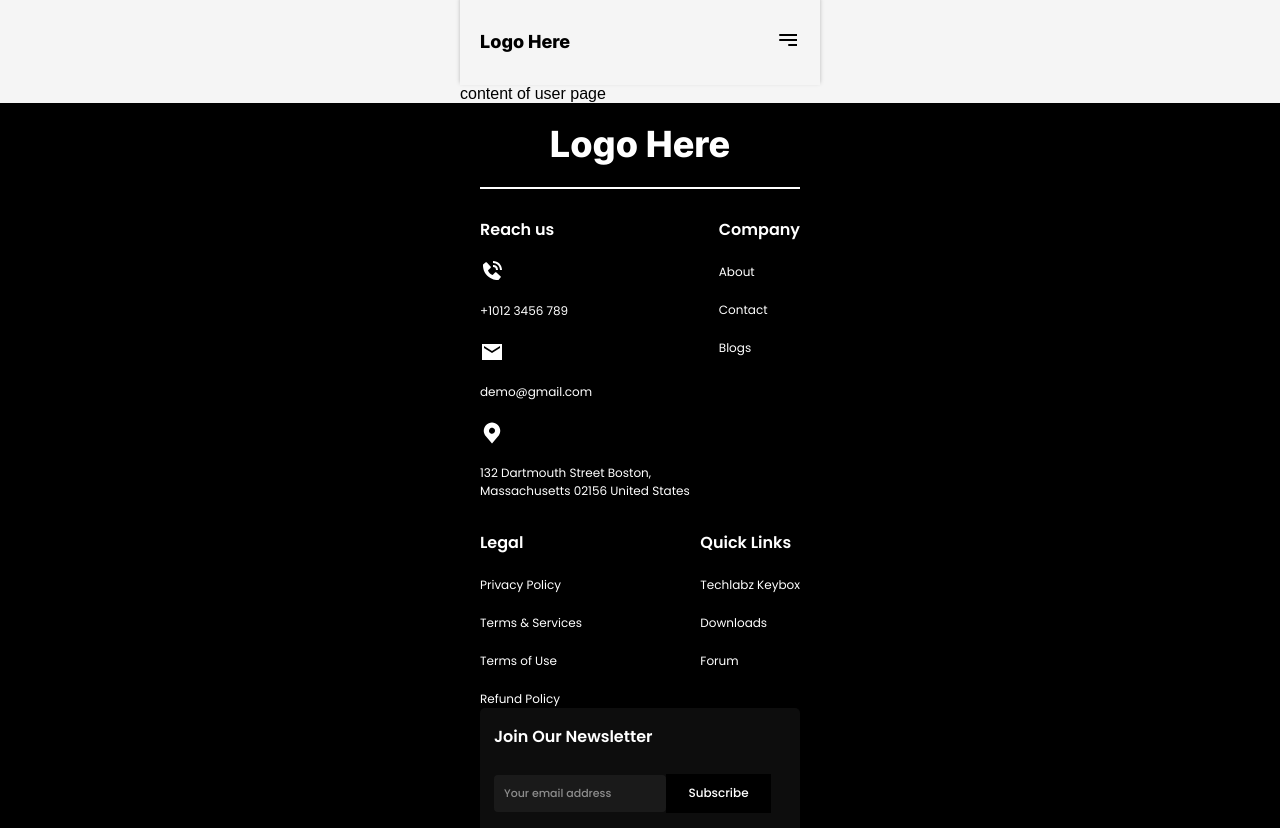
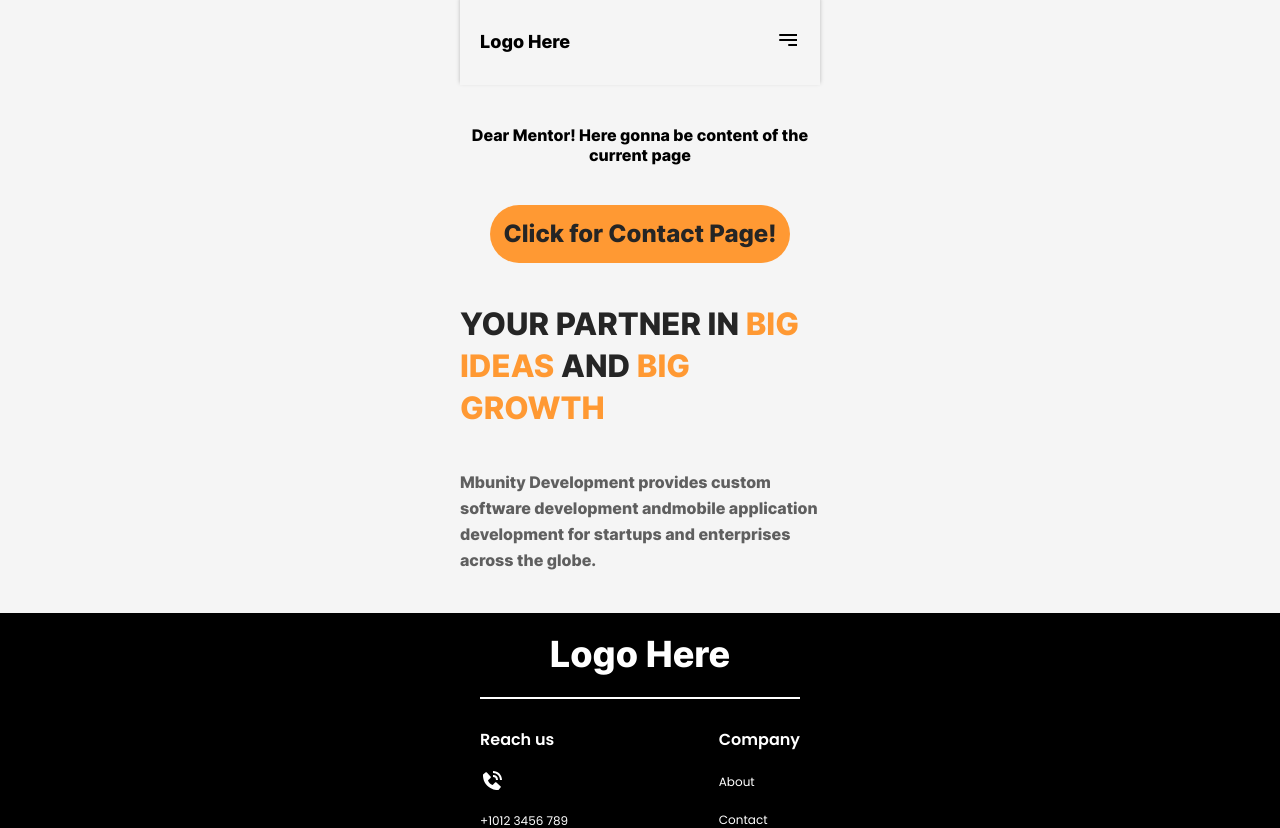
Before and after one commit to vasilinabiznyakova/mbunity_contact_page, a React (Create React App) app: page /mbunity_contact_page/user in a window 1280 px wide. Shown: the top 828 px of the page. Built offline with nearby package versions, Linux system fonts and the light colour scheme.

Commit message:
add plugs for /user and /cart

```diff
--- a/src/App.js
+++ b/src/App.js
@@ -7,6 +7,8 @@
 const Blog = lazy(() => import("./pages/Blog"));
 const Shop = lazy(() => import("./pages/Shop"));
 const About = lazy(() => import("./pages/About"));
+const User = lazy(() => import("./pages/User"));
+const Cart = lazy(() => import("./pages/Cart"));
 const Contact = lazy(() => import("./pages/Contact"));
 const NotFound = lazy(() => import("./pages/NotFound"));
 
@@ -21,8 +23,8 @@
           <Route path="/shop" element={<Shop />} />
           <Route path="/about" element={<About />} />
           <Route path="/contact" element={<Contact />} />
-          <Route path="/user" element={<p>content of user page</p>} />
-          <Route path="/cart" element={<p>content of cart page</p>} />
+          <Route path="/user" element={<User />} />
+          <Route path="/cart" element={<Cart />} />
         </Route>
         <Route path="*" element={<NotFound />} />
       </Routes>
--- /dev/null
+++ b/src/pages/Cart.js
@@ -0,0 +1,7 @@
+import { PagesPlug } from "../components/PagesPlug/PagesPlug";
+
+const Cart = () => {
+  return <PagesPlug />;
+};
+
+export default Cart;
--- /dev/null
+++ b/src/pages/User.js
@@ -0,0 +1,7 @@
+import { PagesPlug } from "../components/PagesPlug/PagesPlug";
+
+const User = () => {
+  return <PagesPlug />;
+};
+
+export default User;
```
